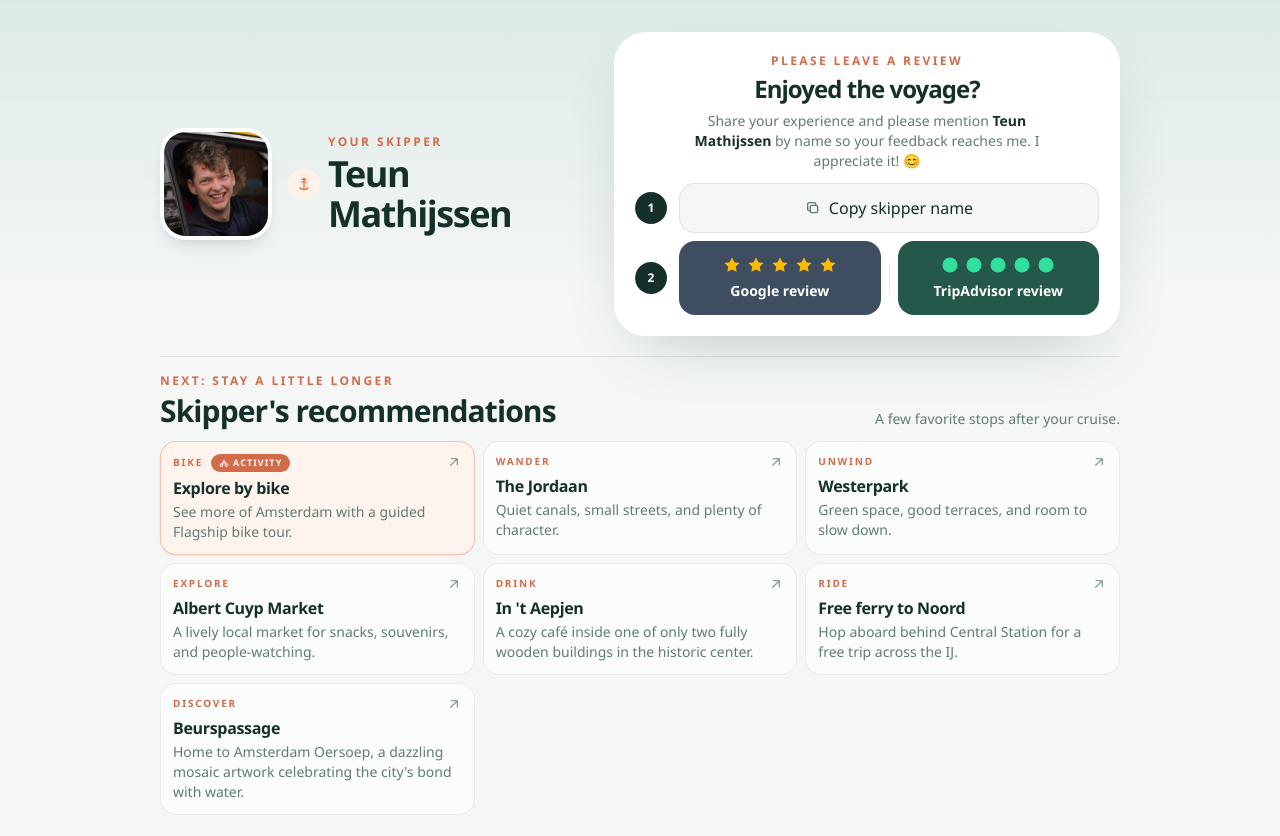
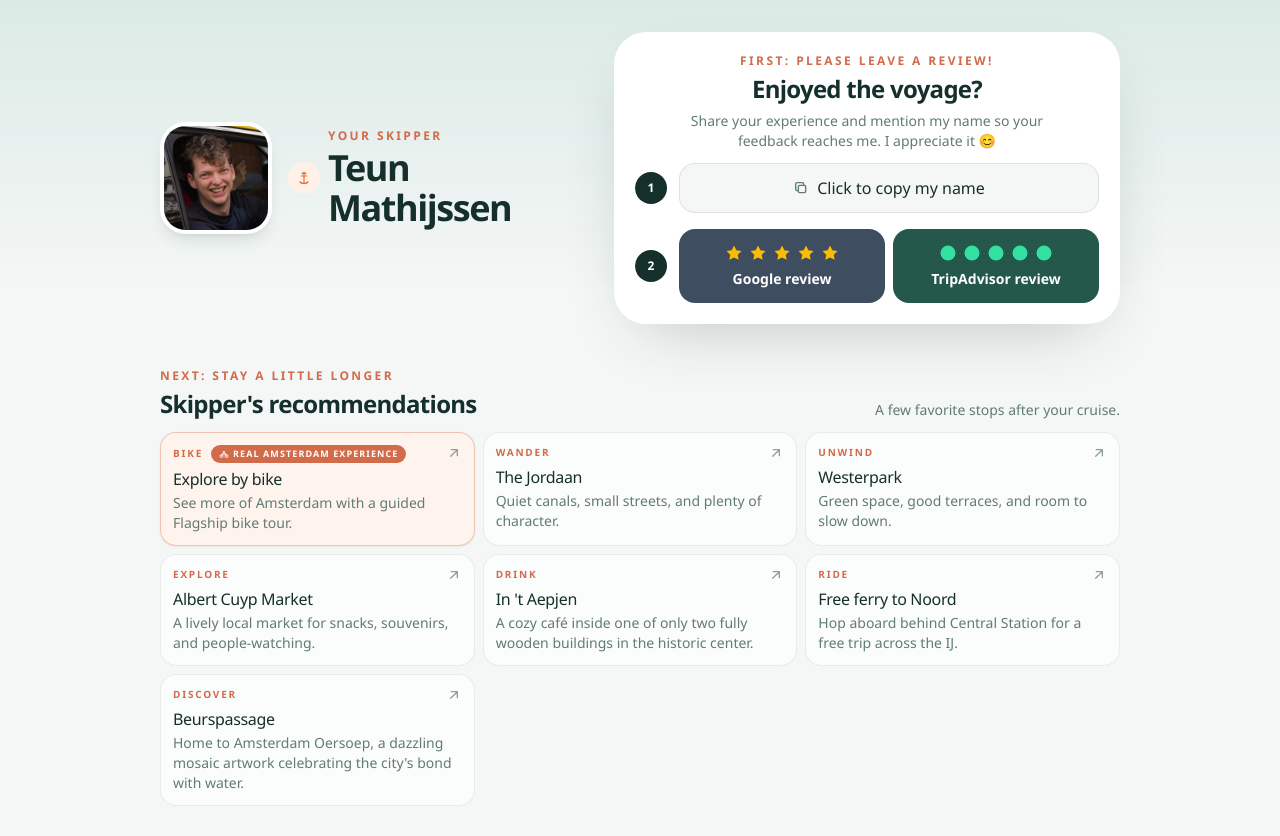
Before and after one commit to teuncm/skipper, a Vue app: page / in a window 1280 px wide. Shown: the top 836 px of the page. Built offline with nearby package versions, Linux system fonts and the light colour scheme.

Commit message:
the vibes keep vibing

```diff
--- a/src/components/Main.vue
+++ b/src/components/Main.vue
@@ -71,7 +71,7 @@ const copyName = async () => {
     <div class="pointer-events-none fixed inset-x-0 top-0 h-72 bg-gradient-to-b from-[#dbeae6] to-transparent"></div>
 
     <div class="relative mx-auto flex min-h-screen max-w-5xl flex-col px-5 py-2 sm:px-8 sm:py-3">
-      <section class="grid items-center gap-6 py-4 md:grid-cols-[0.9fr_1.1fr] md:gap-10 md:py-5">
+      <section class="grid items-center gap-9 py-4 md:grid-cols-[0.9fr_1.1fr] md:gap-10 md:py-5">
         <div>
           <div class="flex items-center gap-4">
             <div class="relative grid size-24 shrink-0 place-items-center overflow-hidden rounded-[1.6rem] border-4 border-white bg-[#c8dcd7] shadow-lg shadow-[#15302b]/10 sm:size-28">
@@ -93,15 +93,13 @@ const copyName = async () => {
         </div>
 
         <div class="rounded-[2rem] border border-white/80 bg-white p-4 text-center shadow-[0_24px_70px_-30px_rgba(21,48,43,0.3)] sm:p-5">
-          <p class="text-xs font-bold uppercase tracking-[0.2em] text-[#d26b4a]">Please leave a review</p>
-          <h2 class="mt-1 text-2xl font-semibold tracking-[-0.04em]">Enjoyed the voyage?</h2>
+          <p class="text-xs font-bold uppercase tracking-[0.2em] text-[#d26b4a]">First: please leave a review!</p>
+          <h2 class="mt-1 text-2xl font-semibold tracking-[-0.03em]">Enjoyed the voyage?</h2>
           <p class="mx-auto mt-1.5 max-w-sm text-sm leading-5 text-[#617b75]">
-            Share your experience and please mention
-            <strong class="font-semibold text-[#15302b]">{{ skipperName }}</strong>
-            by name so your feedback reaches me. I appreciate it! 😊
+            Share your experience and mention my name so your feedback reaches me. I appreciate it 😊
           </p>
 
-          <div class="mt-3 grid grid-cols-[2rem_1fr] items-center gap-x-3 gap-y-2">
+          <div class="mt-3 grid grid-cols-[2rem_1fr] items-center gap-x-3 gap-y-4">
             <span class="grid size-8 place-items-center rounded-full bg-[#15302b] text-xs font-bold text-white" aria-hidden="true">1</span>
             <button
               type="button"
@@ -117,11 +115,11 @@ const copyName = async () => {
               <svg v-else viewBox="0 0 24 24" class="size-4 text-[#d26b4a]" fill="none" stroke="currentColor" stroke-width="2.2" aria-hidden="true">
                 <path d="m5 12 4 4L19 6" stroke-linecap="round" stroke-linejoin="round" />
               </svg>
-              {{ copied ? 'Name copied!' : `Copy skipper name` }}
+              {{ copied ? 'Name copied!' : `Click to copy my name` }}
             </button>
 
             <span class="grid size-8 place-items-center rounded-full bg-[#15302b] text-xs font-bold text-white" aria-hidden="true">2</span>
-            <div class="grid items-center gap-2 sm:grid-cols-[1fr_auto_1fr]">
+            <div class="grid items-center gap-2 sm:grid-cols-2">
               <a
                 :href="googleReviewUrl"
                 target="_blank"
@@ -136,7 +134,6 @@ const copyName = async () => {
                 </span>
                 <span class="text-sm font-semibold text-white">Google review</span>
               </a>
-              <span class="h-px w-full bg-[#15302b]/10 sm:h-8 sm:w-px" aria-hidden="true"></span>
               <a
                 :href="tripadvisorReviewUrl"
                 target="_blank"
@@ -156,11 +153,11 @@ const copyName = async () => {
         </div>
       </section>
 
-      <section class="border-t border-[#15302b]/10 py-4" aria-labelledby="recommendations-title">
+      <section class="pt-6 pb-4" aria-labelledby="recommendations-title">
         <div class="mb-3 sm:flex sm:items-end sm:justify-between">
           <div>
             <p class="text-xs font-bold uppercase tracking-[0.2em] text-[#d26b4a]">Next: stay a little longer</p>
-            <h2 id="recommendations-title" class="mt-1 text-2xl font-semibold tracking-[-0.03em] sm:text-3xl">Skipper's recommendations</h2>
+            <h2 id="recommendations-title" class="mt-1 text-2xl font-semibold tracking-[-0.03em]">Skipper's recommendations</h2>
           </div>
           <p class="mt-1 text-sm text-[#617b75] sm:mt-0">A few favorite stops after your cruise.</p>
         </div>
@@ -186,14 +183,14 @@ const copyName = async () => {
                     <circle cx="18" cy="17" r="3.5" />
                     <path d="m6 17 4-8h4l4 8M9 12h7M12 9l-2-3h3" stroke-linecap="round" stroke-linejoin="round" />
                   </svg>
-                  Activity
+                  Real Amsterdam Experience
                 </span>
               </div>
               <svg viewBox="0 0 24 24" class="size-4 text-[#8da09c] transition group-hover:translate-x-0.5 group-hover:-translate-y-0.5 group-hover:text-[#15302b]" fill="none" stroke="currentColor" stroke-width="2" aria-hidden="true">
                 <path d="M7 17 17 7M8 7h9v9" stroke-linecap="round" stroke-linejoin="round" />
               </svg>
             </div>
-            <h3 class="mt-1 text-base font-semibold tracking-[-0.02em]">{{ recommendation.name }}</h3>
+            <h3 class="mt-1 text-base font-normal tracking-[-0.02em]">{{ recommendation.name }}</h3>
             <p class="mt-0.5 text-sm leading-5 text-[#617b75]">{{ recommendation.description }}</p>
           </a>
         </div>
```
